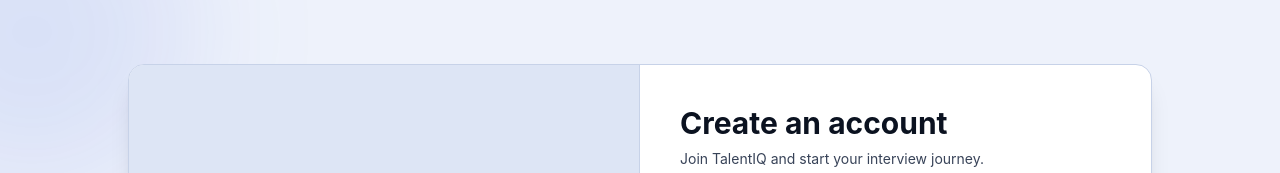
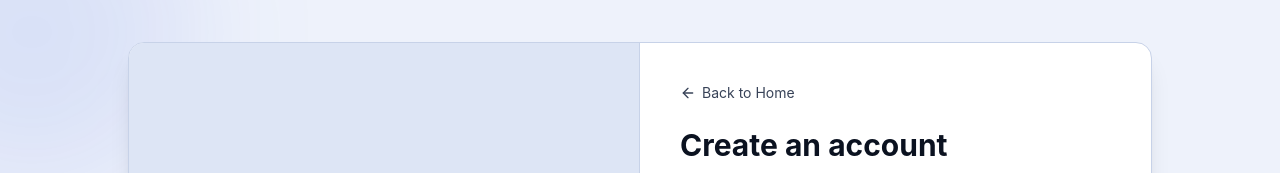
Before and after one commit to Ayodhya-Rode/TalentIQ2-frontend, a React (Vite) app: page /register in a window 1280 px wide. Shown: the top 173 px of the page. Built offline with nearby package versions, Linux system fonts and the light colour scheme; no server answers.

Commit message:
Added back btn on all rolles dashbaord and login, register page

```diff
--- a/src/components/DashboardHeader.jsx
+++ b/src/components/DashboardHeader.jsx
@@ -1,16 +1,28 @@
-import { Sun, Moon, LogOut } from "lucide-react";
+import { Sun, Moon, LogOut, ArrowLeft } from "lucide-react";
 import { useAuth } from "../context/AuthContext";
 import { useTheme } from "../context/ThemeContext";
+import { useNavigate } from "react-router-dom";
 
 export default function DashboardHeader({ title }) {
   const { user, logout } = useAuth();
   const { theme, toggleTheme } = useTheme();
+  const navigate = useNavigate();
 
   return (
     <header className="flex items-center justify-between px-6 py-4 border-b border-border bg-bg-card">
+      <button
+        onClick={() => navigate(-1)}
+        aria-label="Go back"
+        className="p-2 rounded-full text-text-secondary hover:bg-bg-secondary hover:text-text-primary transition-colors"
+      >
+        <ArrowLeft size={18} /> Back
+      </button>
+
       <div>
         <h1 className="text-xl font-bold text-text-primary">{title}</h1>
-        <p className="text-sm text-text-secondary">Welcome back, {user?.name}</p>
+        <p className="text-sm text-text-secondary">
+          Welcome back, {user?.name}
+        </p>
       </div>
 
       <div className="flex items-center gap-3">
--- a/src/pages/Login.jsx
+++ b/src/pages/Login.jsx
@@ -4,13 +4,19 @@
 
 import { useForm } from "react-hook-form";
 
-import { Eye, EyeOff, Mail, Lock, ArrowRight } from "lucide-react";
+import {
+  Eye,
+  EyeOff,
+  Mail,
+  Lock,
+  ArrowRight,
+  ArrowLeft,
+} from "lucide-react";
 
 import { useAuth } from "../context/AuthContext";
 
 export default function Login() {
   const navigate = useNavigate();
-
   const { login } = useAuth();
 
   const [error, setError] = useState("");
@@ -37,7 +43,6 @@
       await login(data.email, data.password);
 
       reset();
-
       navigate("/dashboard");
     } catch (err) {
       const message = err.response?.data?.message || "Login failed";
@@ -137,6 +142,16 @@
 
         {/* Login Section */}
         <div className="p-6 sm:p-8 lg:p-12">
+          {/* Back to Home */}
+          <button
+            type="button"
+            onClick={() => navigate("/")}
+            className="flex items-center gap-1.5 text-sm text-text-secondary hover:text-text-primary transition-colors mb-6"
+          >
+            <ArrowLeft size={16} />
+            Back to Home
+          </button>
+
           {/* Mobile Logo */}
           <div className="lg:hidden flex items-center justify-center gap-2 mb-8">
             <div className="w-9 h-9 rounded-lg bg-accent flex items-center justify-center text-white font-bold">
@@ -241,9 +256,15 @@
                   type="button"
                   onClick={() => setShowPassword((prev) => !prev)}
                   className="absolute right-3 top-1/2 -translate-y-1/2 text-text-secondary hover:text-text-primary transition"
-                  aria-label={showPassword ? "Hide password" : "Show password"}
+                  aria-label={
+                    showPassword ? "Hide password" : "Show password"
+                  }
                 >
-                  {showPassword ? <EyeOff size={18} /> : <Eye size={18} />}
+                  {showPassword ? (
+                    <EyeOff size={18} />
+                  ) : (
+                    <Eye size={18} />
+                  )}
                 </button>
               </div>
 
@@ -281,8 +302,13 @@
               Create an account
             </Link>
           </p>
+
+          {/* Forgot Password */}
           <p className="text-sm text-text-secondary mt-6 text-center">
-            <Link to="/forgot-password" className="text-accent font-medium hover:underline">
+            <Link
+              to="/forgot-password"
+              className="text-accent font-medium hover:underline"
+            >
               Forgot password?
             </Link>
           </p>
--- a/src/pages/Register.jsx
+++ b/src/pages/Register.jsx
@@ -1,7 +1,5 @@
 import { useState } from "react";
-
 import { Link, useNavigate } from "react-router-dom";
-
 import { useForm } from "react-hook-form";
 
 import {
@@ -12,6 +10,7 @@
   EyeOff,
   Briefcase,
   ArrowRight,
+  ArrowLeft,
 } from "lucide-react";
 
 import { toast } from "react-toastify";
@@ -47,7 +46,7 @@
       await registerUser(data);
 
       toast.success(
-        "Registration successful! Waiting for Super Admin approval.",
+        "Registration successful! Waiting for Super Admin approval."
       );
 
       setTimeout(() => {
@@ -68,8 +67,10 @@
       <div className="absolute -bottom-32 -right-32 w-80 h-80 bg-accent/10 rounded-full blur-3xl" />
 
       <div className="relative w-full max-w-5xl grid lg:grid-cols-2 bg-bg-card border border-border rounded-2xl overflow-hidden shadow-xl">
+
         {/* Left Branding Section */}
         <div className="hidden lg:flex flex-col justify-center p-12 bg-bg-secondary border-r border-border">
+
           {/* Logo */}
           <div className="flex items-center gap-3 mb-8">
             <div className="w-10 h-10 rounded-xl bg-accent flex items-center justify-center text-white font-bold text-sm tracking-tight">
@@ -95,6 +96,7 @@
 
           {/* Features */}
           <div className="mt-10 space-y-4">
+
             <div className="flex items-center gap-3">
               <div className="w-8 h-8 rounded-lg bg-accent/10 flex items-center justify-center text-accent">
                 ✓
@@ -124,11 +126,23 @@
                 Practice and improve your interview skills
               </span>
             </div>
+
           </div>
         </div>
 
         {/* Register Section */}
         <div className="p-6 sm:p-8 lg:p-10">
+
+          {/* Back to Home */}
+          <button
+            type="button"
+            onClick={() => navigate("/")}
+            className="flex items-center gap-1.5 text-sm text-text-secondary hover:text-text-primary transition-colors mb-6"
+          >
+            <ArrowLeft size={16} />
+            Back to Home
+          </button>
+
           {/* Mobile Logo */}
           <div className="lg:hidden flex items-center justify-center gap-2 mb-7">
             <div className="w-9 h-9 rounded-lg bg-accent flex items-center justify-center text-white font-bold text-xs tracking-tight">
@@ -159,6 +173,7 @@
           )}
 
           <form onSubmit={handleSubmit(onSubmit)} className="space-y-4">
+
             {/* Name */}
             <div>
               <label className="block text-sm font-medium text-text-primary mb-1.5">
@@ -262,9 +277,15 @@
                   type="button"
                   onClick={() => setShowPassword((prev) => !prev)}
                   className="absolute right-3 top-1/2 -translate-y-1/2 text-text-secondary hover:text-text-primary transition"
-                  aria-label={showPassword ? "Hide password" : "Show password"}
+                  aria-label={
+                    showPassword ? "Hide password" : "Show password"
+                  }
                 >
-                  {showPassword ? <EyeOff size={18} /> : <Eye size={18} />}
+                  {showPassword ? (
+                    <EyeOff size={18} />
+                  ) : (
+                    <Eye size={18} />
+                  )}
                 </button>
               </div>
 
```
